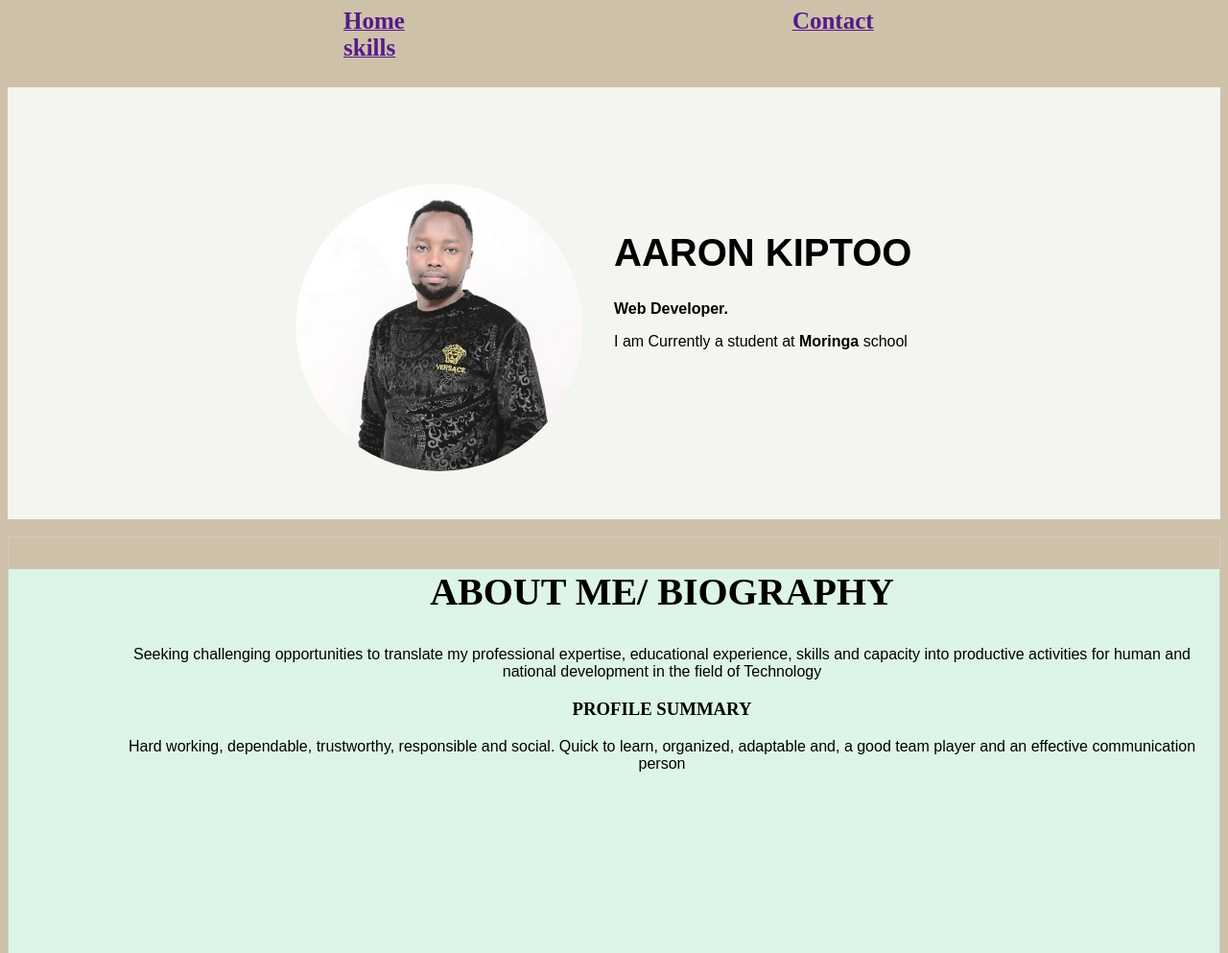
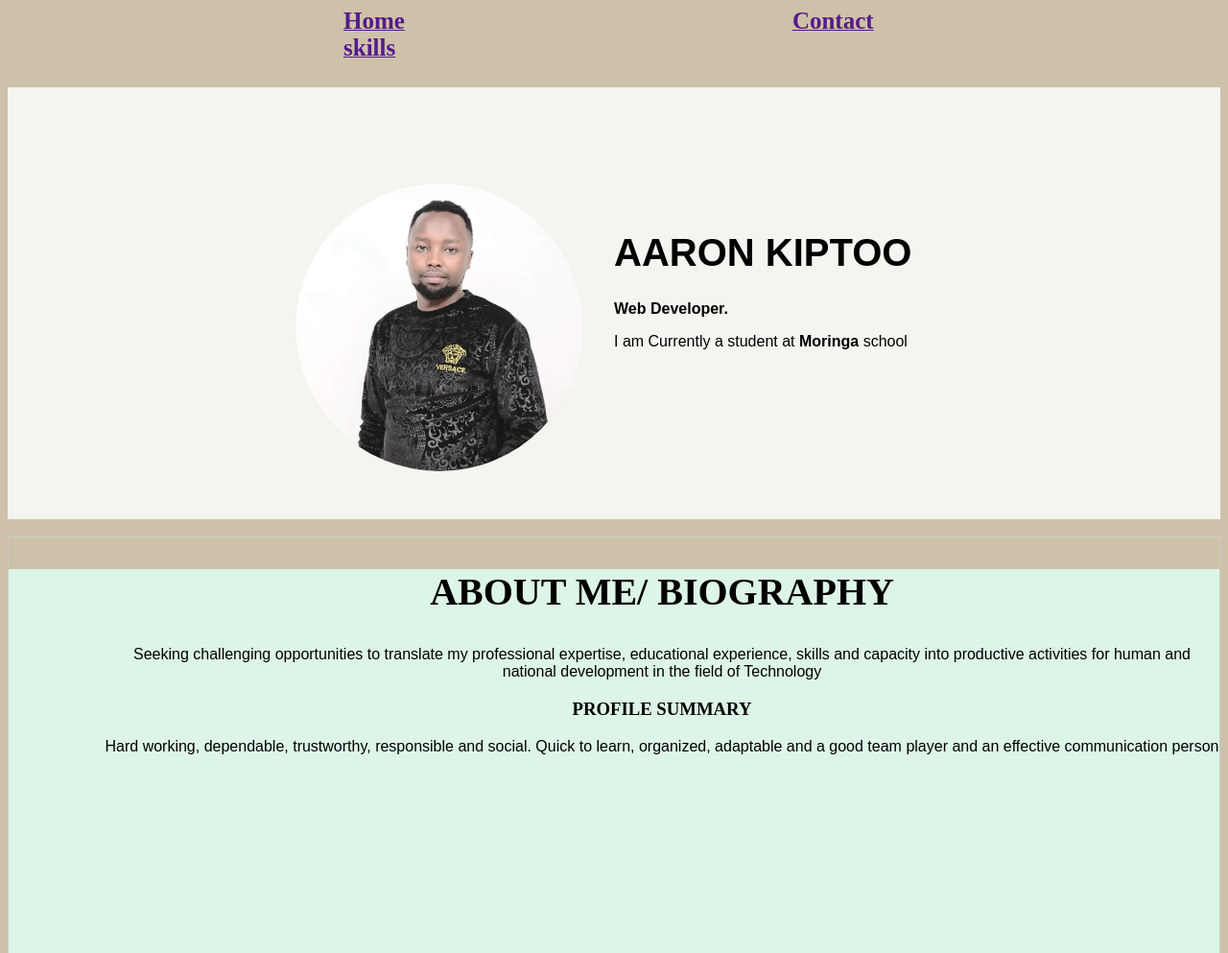
Before and after one commit to arronkiptoo/my-portfolio, a plain HTML site: page index.html in a window 1280 px wide. Shown: the top 993 px of the page at 96% size. Drawn offline with Linux system fonts and the light colour scheme.

Commit message:
Initial commit

```diff
--- a/index.html
+++ b/index.html
@@ -42,7 +42,7 @@
         </p>
         <h3> PROFILE SUMMARY</h3>
         <P>Hard working, dependable, trustworthy, responsible and social. Quick to learn, organized,
-            adaptable and, a good team player and an effective communication person
+            adaptable and a good team player and an effective communication person
         </P>
 
     </div>
@@ -70,7 +70,7 @@
             <li ><img class="skills-logo" src="htmllogo.png" alt=""></li>
         </div>
         <div class="column-skills">
-            <h4> Skills </h4>
+            <h4>Skills</h4>
             <li>HTML</li>
             <li>CSS</li>
             <li>Vscode</li>
```
